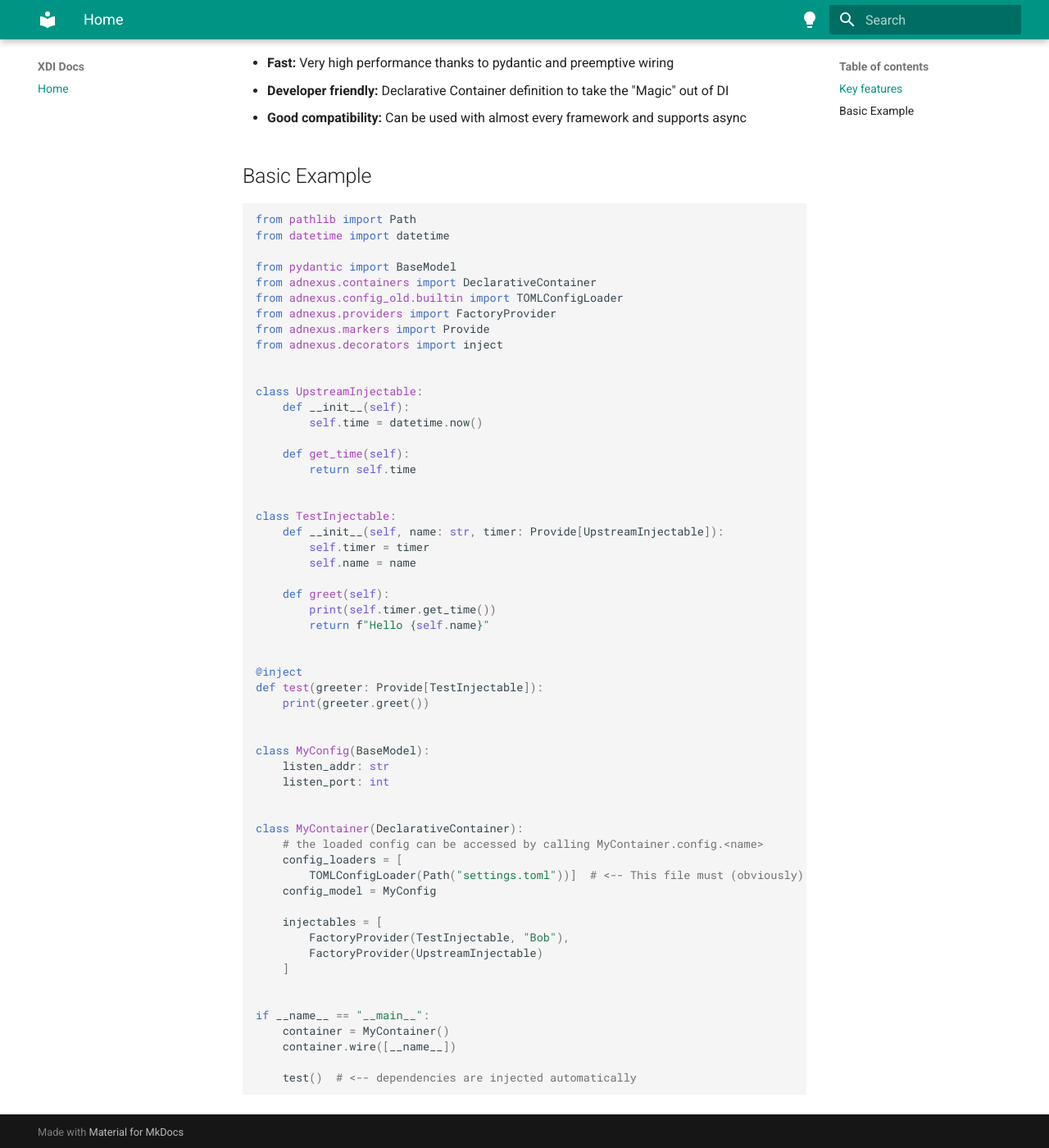
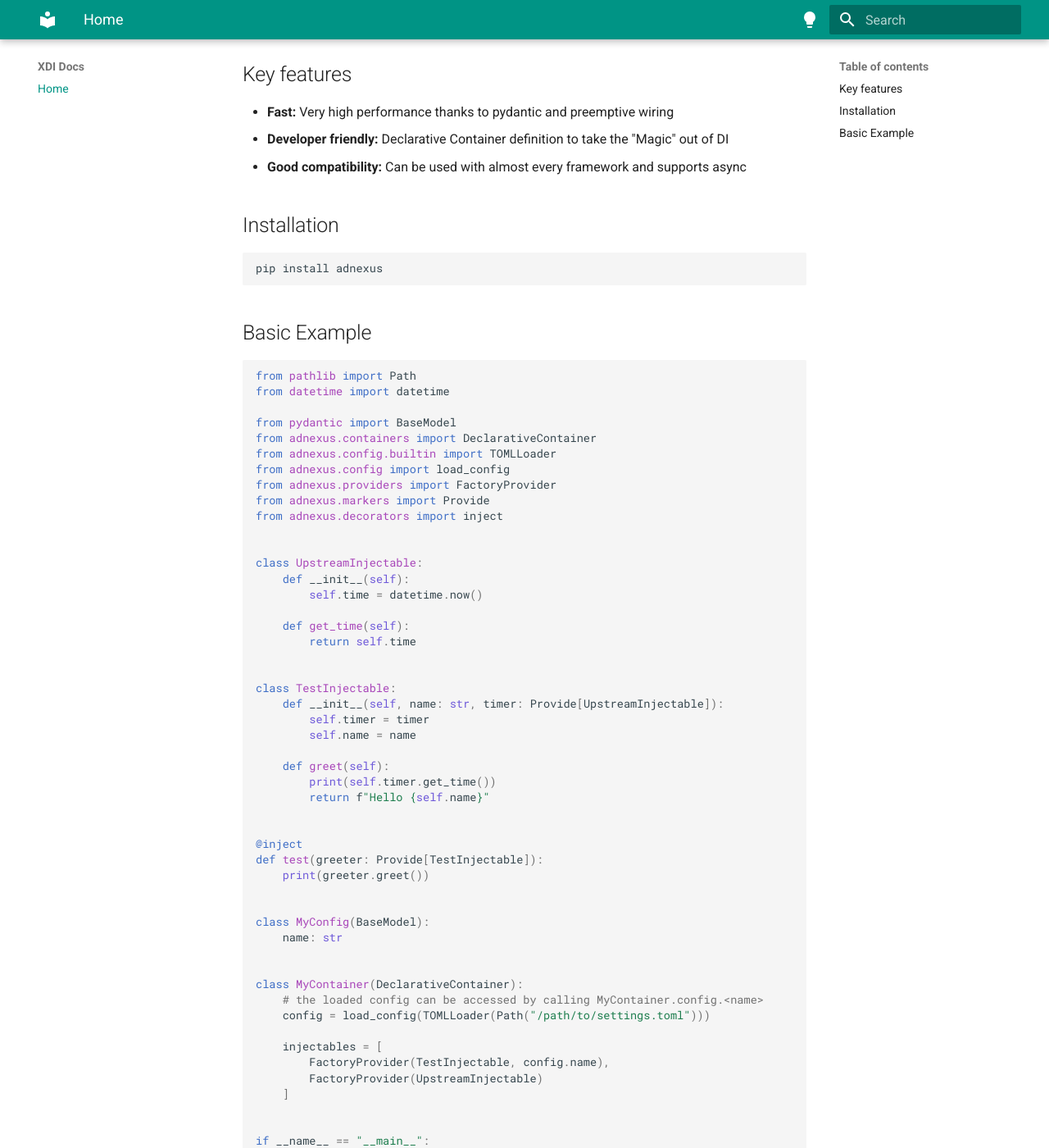
Before and after one commit to Nictec/adnexus, an MkDocs documentation site: the page built from docs/index.md, in a window 1280 px wide and 1400 px high, scrolled down 232 px. Shown: the whole window at 82% size. Built offline with MkDocs 1.6.1 and Material for MkDocs 9.7.7, drawn with Linux system fonts in a browser that asks for light colours.

Commit message:
FIX: Updated docs index page

````diff
--- a/docs/index.md
+++ b/docs/index.md
@@ -5,6 +7,11 @@
 - **Fast:** Very high performance thanks to pydantic and preemptive wiring
 - **Developer friendly:** Declarative Container definition to take the "Magic" out of DI
 - **Good compatibility:** Can be used with almost every framework and supports async
+
+## Installation
+```bash
+pip install adnexus
+```
 
 ## Basic Example
 
@@ -14,7 +21,8 @@
 
 from pydantic import BaseModel
 from adnexus.containers import DeclarativeContainer
-from adnexus.config_old.builtin import TOMLConfigLoader
+from adnexus.config.builtin import TOMLLoader
+from adnexus.config import load_config
 from adnexus.providers import FactoryProvider
 from adnexus.markers import Provide
 from adnexus.decorators import inject
@@ -44,18 +52,15 @@
 
 
 class MyConfig(BaseModel):
-    listen_addr: str
-    listen_port: int
+    name: str
 
 
 class MyContainer(DeclarativeContainer):
     # the loaded config can be accessed by calling MyContainer.config.<name>
-    config_loaders = [
-        TOMLConfigLoader(Path("settings.toml"))]  # <-- This file must (obviously) exist for the example to work
-    config_model = MyConfig
+    config = load_config(TOMLLoader(Path("/path/to/settings.toml")))
 
     injectables = [
-        FactoryProvider(TestInjectable, "Bob"),
+        FactoryProvider(TestInjectable, config.name),
         FactoryProvider(UpstreamInjectable)
     ]
 
--- a/pyproject.toml
+++ b/pyproject.toml
@@ -4,7 +4,7 @@
 
 [tool.poetry]
 name = "adnexus"
-version = "0.1.2"
+version = "0.1.3"
 description = "Modern and fully typed declarative Di and IoC Framework"
 authors = [ "nl <nl@x-net.at>",]
 readme = "README.md"
````
Also changed, not shown: other parts of docs/index.md (+2 -0 lines).
